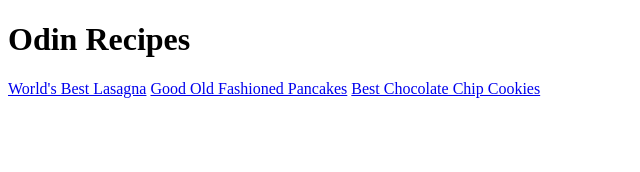
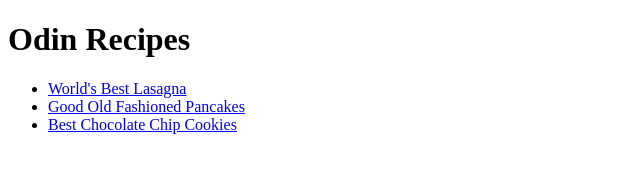
Before and after one commit to almalmalm/odin-recipes, a plain HTML site: page index.html in a window 1280 px wide. Shown: the whole page, without its empty margins (0-640 px from the left). Drawn offline with Linux system fonts and the light colour scheme.

Commit message:
Add unordered list to links

```diff
--- a/index.html
+++ b/index.html
@@ -6,8 +6,10 @@
 </head>
 <body>
     <h1>Odin Recipes</h1>
-    <a href="./recipes/lasagna.html">World's Best Lasagna</a>
-    <a href="./recipes/pancakes.html">Good Old Fashioned Pancakes</a>
-    <a href="./recipes/chocolate-chip-cookies.html">Best Chocolate Chip Cookies</a>
+    <ul>
+        <li><a href="./recipes/lasagna.html">World's Best Lasagna</a></li>
+        <li><a href="./recipes/pancakes.html">Good Old Fashioned Pancakes</a></li>
+        <li><a href="./recipes/chocolate-chip-cookies.html">Best Chocolate Chip Cookies</a></li>
+    </ul>
 </body>
 </html>
```
